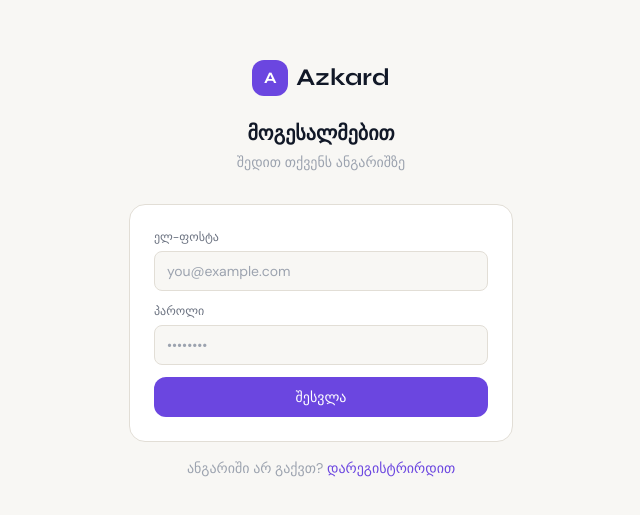
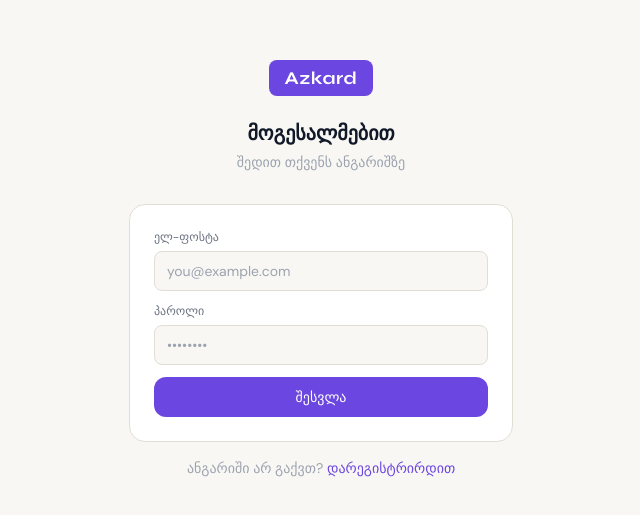
Before and after one commit to tato-bechvaia/azkard-vacancy, a React (Vite) app in the folder frontend/: page /login in a window 1280 px wide. Shown: the part 131-646 px from the top of the page, without its empty margins (319-959 px from the left). Built offline with nearby package versions, Linux system fonts and the light colour scheme.

Commit message:
logo update on navbar, login and registration pages

```diff
--- a/frontend/src/components/Navbar.jsx
+++ b/frontend/src/components/Navbar.jsx
@@ -13,19 +13,14 @@
     <div
         onClick={() => navigate('/')}
         className='flex items-center gap-2 cursor-pointer'>
-        <div className='w-7 h-7 rounded-lg bg-brand-600 flex items-center justify-center text-white font-display font-bold text-sm'>
-          A
+        <div className='h-8 px-3 rounded-lg bg-brand-600 flex items-center justify-center text-white font-display font-bold text-sm tracking-wide'>
+            Azkard
         </div>
-        <span className='font-display font-bold text-lg text-gray-900'>Azkard</span>
     </div>
 
     <div className='flex items-center gap-3'>
         {user ? (
         <div className='flex items-center gap-3'>
-            <span className='text-sm text-gray-500'>
-              გამარჯობა,{' '}
-              <span className='font-medium text-gray-900'>{displayName}</span>
-            </span>
             <button
                 onClick={() => navigate('/profile')}
                 className='text-sm bg-surface-50 border border-surface-200 hover:bg-surface-100 text-gray-700 px-4 h-8 rounded-lg transition'>
--- a/frontend/src/pages/LoginPage.jsx
+++ b/frontend/src/pages/LoginPage.jsx
@@ -26,11 +26,10 @@
         <div className='text-center mb-8'>
           <div
             onClick={() => navigate('/')}
-            className='inline-flex items-center gap-2 cursor-pointer mb-6'>
-            <div className='w-9 h-9 rounded-xl bg-brand-600 flex items-center justify-center text-white font-display font-bold'>
-              A
+            className='inline-flex items-center cursor-pointer mb-6'>
+            <div className='h-9 px-4 rounded-lg bg-brand-600 flex items-center justify-center text-white font-display font-bold text-lg tracking-wide'>
+              Azkard
             </div>
-            <span className='font-display font-bold text-2xl text-gray-900'>Azkard</span>
           </div>
           <h1 className='font-display font-bold text-xl text-gray-900'>მოგესალმებით</h1>
           <p className='text-sm text-gray-400 mt-1'>შედით თქვენს ანგარიშზე</p>
--- a/frontend/src/pages/RegisterPage.jsx
+++ b/frontend/src/pages/RegisterPage.jsx
@@ -69,11 +69,10 @@
         <div className='text-center mb-8'>
             <div
             onClick={() => navigate('/')}
-            className='inline-flex items-center gap-2 cursor-pointer mb-6'>
-            <div className='w-9 h-9 rounded-xl bg-brand-600 flex items-center justify-center text-white font-display font-bold'>
-              A
+            className='inline-flex items-center cursor-pointer mb-6'>
+                <div className='h-9 px-4 rounded-lg bg-brand-600 flex items-center justify-center text-white font-display font-bold text-lg tracking-wide'>
+                    Azkard
                 </div>
-            <span className='font-display font-bold text-2xl text-gray-900'>Azkard</span>
             </div>
             <h1 className='font-display font-bold text-xl text-gray-900'>ანგარიშის შექმნა</h1>
             <p className='text-sm text-gray-400 mt-1'>შეუერთდით ათასობით პროფესიონალს</p>
```
Also changed, not shown: 1 other file (tests, documents, lock files or other folders). Lines whose indentation alone changed are shown as unchanged.
